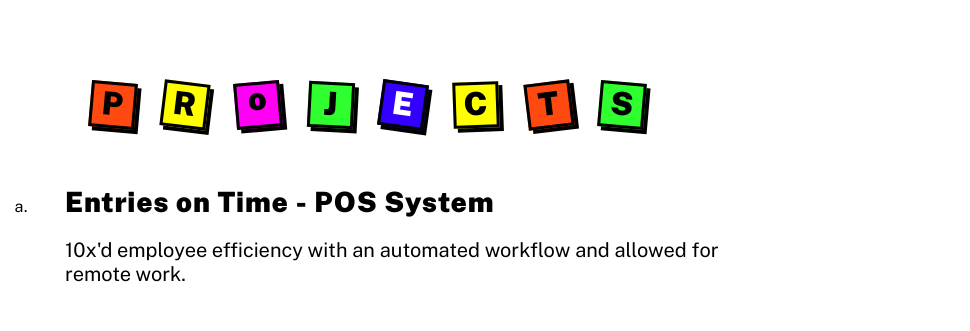
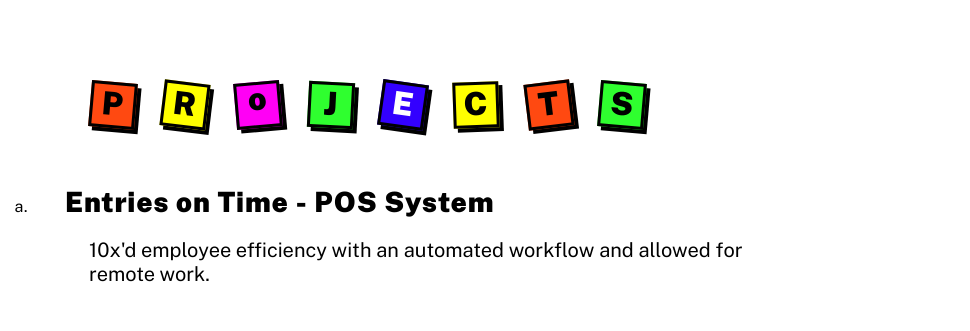
Before and after one commit to loganamoore/my-website, a plain HTML site: page index.html in a window 1280 px wide. Shown: the part 595-926 px from the top of the page, without its empty margins (0-970 px from the left). Drawn offline with nearby package versions, Linux system fonts and the light colour scheme.

```diff
--- a/css/styles.css
+++ b/css/styles.css
@@ -173,7 +173,7 @@ textarea{
 
 #projects p{
     font-size: 1.25rem;
-    margin-left: 8px;
+    margin-left: 2rem;
 }
 
 #contact-form{
```
Also changed, not shown: 1 other file.
